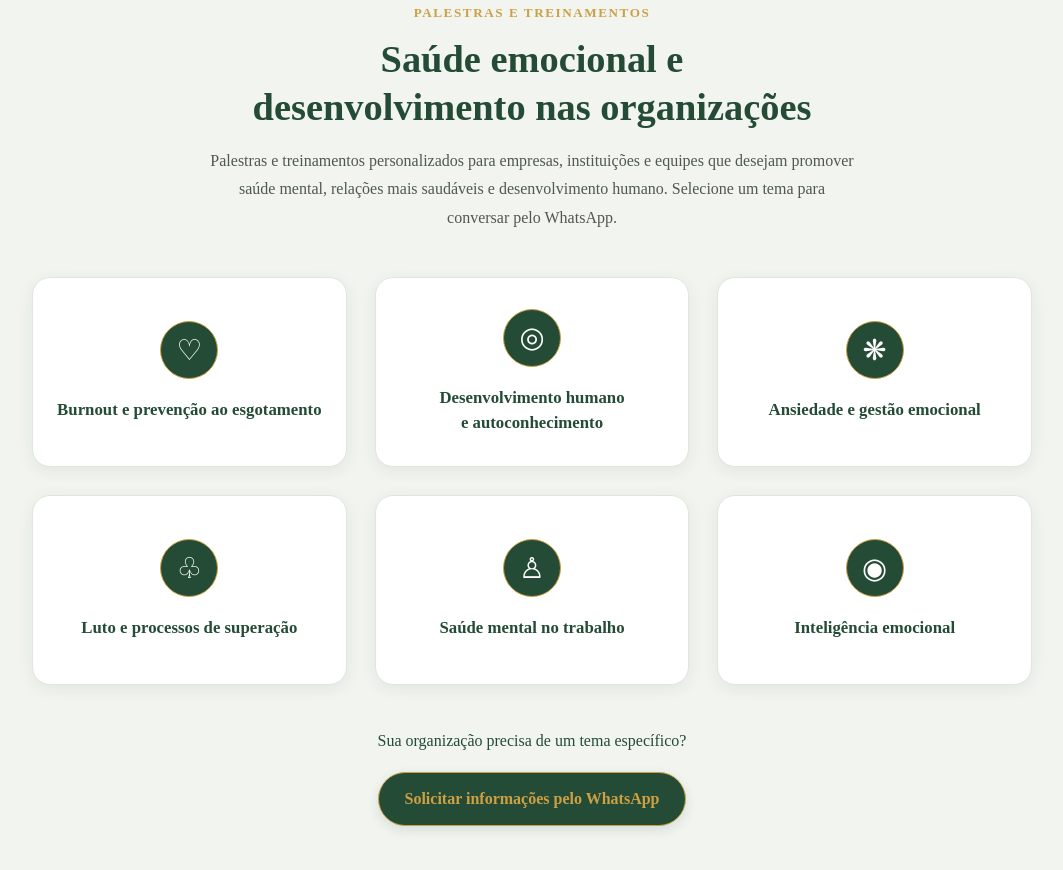
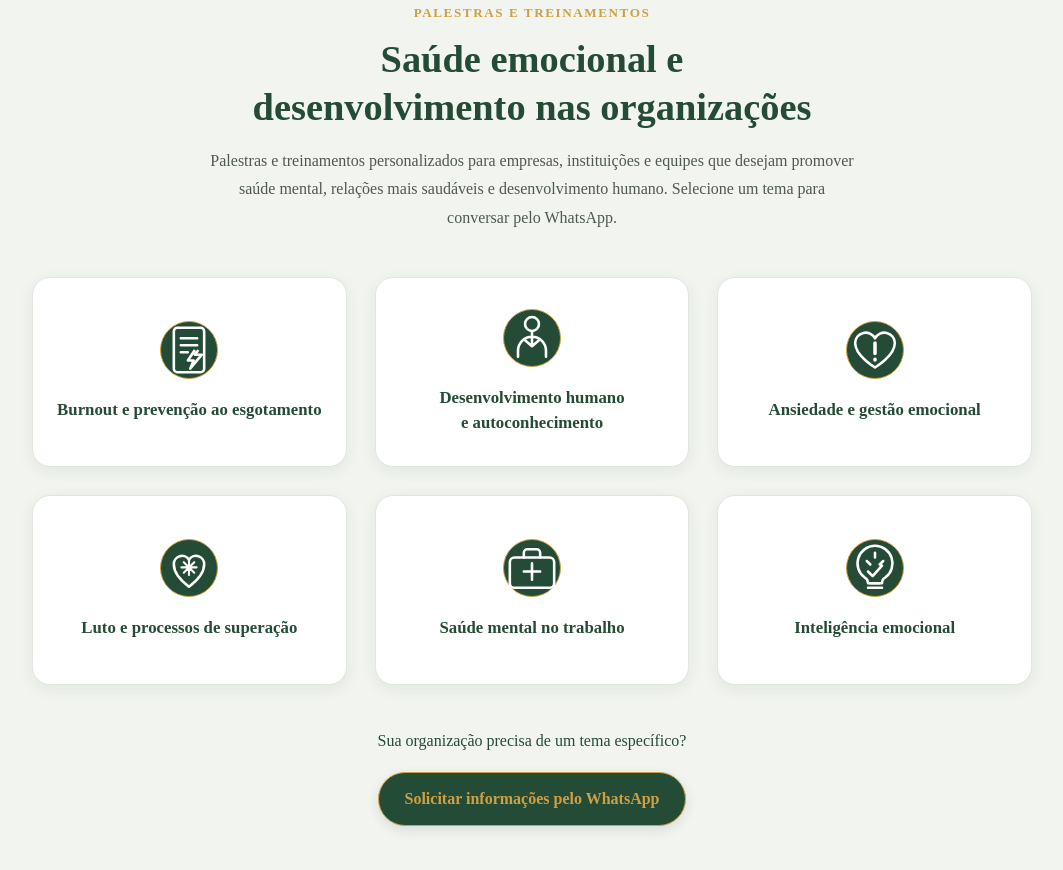
Before and after one commit to analimar-dev/dra-edilamar-ferreira-site-2, a plain HTML site: page index.html in a window 1280 px wide. Shown: the part 892-1762 px from the top of the page, without its empty margins (108-1171 px from the left). Drawn offline with Linux system fonts and the light colour scheme.

Commit message:
troca de icones dos cards

```diff
--- a/index.html
+++ b/index.html
@@ -224,7 +224,22 @@
                                 aria-label="Consultar pelo WhatsApp sobre palestra de burnout e prevenção ao esgotamento">
                                 <span class="empresas__icone"
                                     aria-hidden="true">
-                                    ♡
+                                    <svg viewBox="0 0 48 48" fill="none"
+                                        xmlns="http://www.w3.org/2000/svg">
+                                        <rect x="11" y="5" width="26"
+                                            height="38" rx="3"
+                                            stroke="currentColor"
+                                            stroke-width="2.2" />
+                                        <path d="M17 14h14M17 20h14M17 26h6"
+                                            stroke="currentColor"
+                                            stroke-width="2.2"
+                                            stroke-linecap="round" />
+                                        <path
+                                            d="M29 24l-6 9h5l-3 7 10-12h-6l3-4"
+                                            stroke="currentColor"
+                                            stroke-width="2.2"
+                                            stroke-linejoin="round" />
+                                    </svg>
                                 </span>
 
                                 <h3 class="empresas__card-titulo">
@@ -243,7 +258,18 @@
                                 aria-label="Consultar pelo WhatsApp sobre palestra de desenvolvimento humano e autoconhecimento">
                                 <span class="empresas__icone"
                                     aria-hidden="true">
-                                    ◎
+                                    <svg viewBox="0 0 48 48" fill="none"
+                                        xmlns="http://www.w3.org/2000/svg">
+                                        <circle cx="24" cy="12" r="6"
+                                            stroke="currentColor"
+                                            stroke-width="2.2" />
+                                        <path
+                                            d="M12 40v-5a12 12 0 0 1 24 0v5M24 19v12M17 25l7 6 7-6"
+                                            stroke="currentColor"
+                                            stroke-width="2.2"
+                                            stroke-linecap="round"
+                                            stroke-linejoin="round" />
+                                    </svg>
                                 </span>
 
                                 <h3 class="empresas__card-titulo">
@@ -262,7 +288,18 @@
                                 aria-label="Consultar pelo WhatsApp sobre palestra de ansiedade e gestão emocional">
                                 <span class="empresas__icone"
                                     aria-hidden="true">
-                                    ❋
+                                    <svg viewBox="0 0 48 48" fill="none"
+                                        xmlns="http://www.w3.org/2000/svg">
+                                        <path
+                                            d="M24 39S7 29 7 18a9 9 0 0 1 17-4 9 9 0 0 1 17 4c0 11-17 21-17 21Z"
+                                            stroke="currentColor"
+                                            stroke-width="2.2"
+                                            stroke-linejoin="round" />
+                                        <path d="M24 18v9M24 32v.5"
+                                            stroke="currentColor"
+                                            stroke-width="3"
+                                            stroke-linecap="round" />
+                                    </svg>
                                 </span>
 
                                 <h3 class="empresas__card-titulo">
@@ -281,7 +318,19 @@
                                 aria-label="Consultar pelo WhatsApp sobre palestra de luto e processos de superação">
                                 <span class="empresas__icone"
                                     aria-hidden="true">
-                                    ♧
+                                    <svg viewBox="0 0 48 48" fill="none"
+                                        xmlns="http://www.w3.org/2000/svg">
+                                        <path
+                                            d="M24 40C16 34 11 28 11 21a7 7 0 0 1 13-4 7 7 0 0 1 13 4c0 7-5 13-13 19Z"
+                                            stroke="currentColor"
+                                            stroke-width="2.2"
+                                            stroke-linejoin="round" />
+                                        <path
+                                            d="M24 17v13M17.5 23.5h13M19.5 19l9 9M28.5 19l-9 9"
+                                            stroke="currentColor"
+                                            stroke-width="1.8"
+                                            stroke-linecap="round" />
+                                    </svg>
                                 </span>
 
                                 <h3 class="empresas__card-titulo">
@@ -300,7 +349,18 @@
                                 aria-label="Consultar pelo WhatsApp sobre palestra de saúde mental no trabalho">
                                 <span class="empresas__icone"
                                     aria-hidden="true">
-                                    ♙
+                                    <svg viewBox="0 0 48 48" fill="none"
+                                        xmlns="http://www.w3.org/2000/svg">
+                                        <rect x="5" y="15" width="38"
+                                            height="26" rx="4"
+                                            stroke="currentColor"
+                                            stroke-width="2.2" />
+                                        <path
+                                            d="M17 15v-4a3 3 0 0 1 3-3h8a3 3 0 0 1 3 3v4M24 20v14M17 27h14"
+                                            stroke="currentColor"
+                                            stroke-width="2.2"
+                                            stroke-linecap="round" />
+                                    </svg>
                                 </span>
 
                                 <h3 class="empresas__card-titulo">
@@ -319,7 +379,20 @@
                                 aria-label="Consultar pelo WhatsApp sobre palestra de inteligência emocional">
                                 <span class="empresas__icone"
                                     aria-hidden="true">
-                                    ◉
+                                    <svg viewBox="0 0 48 48" fill="none"
+                                        xmlns="http://www.w3.org/2000/svg">
+                                        <path
+                                            d="M24 5a15 15 0 0 0-9 27c2 1 3 3 3 5h12c0-2 1-4 3-5a15 15 0 0 0-9-27Z"
+                                            stroke="currentColor"
+                                            stroke-width="2.2"
+                                            stroke-linejoin="round" />
+                                        <path
+                                            d="M18 41h12M20 37h8M24 11v4M17 18l3 3M31 18l-3 3M18 27l4 4 8-9"
+                                            stroke="currentColor"
+                                            stroke-width="2.2"
+                                            stroke-linecap="round"
+                                            stroke-linejoin="round" />
+                                    </svg>
                                 </span>
 
                                 <h3 class="empresas__card-titulo">
```
